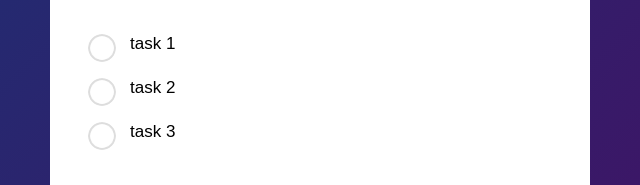
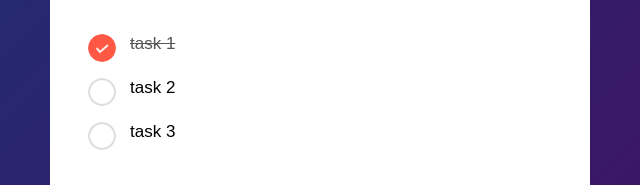
Before and after one commit to Sandunjayasekar/To-Do-app, a plain HTML site: page index.html in a window 1280 px wide. Shown: the part 253-438 px from the top of the page, 320-960 px from the left. Drawn offline with Linux system fonts and the light colour scheme.

Commit message:
checked image added

```diff
--- a/index.html
+++ b/index.html
@@ -16,7 +16,7 @@
             </div>
 
             <ul class="list-container">
-                <li>task 1</li>
+                <li class="checked">task 1</li>
                 <li>task 2</li>
                 <li>task 3</li>
 
--- a/style.css
+++ b/style.css
@@ -87,3 +87,12 @@ ul li::before {
     top: 12px;
     left: 8px;
 }
+
+ul li.checked {
+    color: #555;
+    text-decoration: line-through;
+}
+
+ul li.checked::before {
+    background-image: url(images/checked.png);
+}
```
